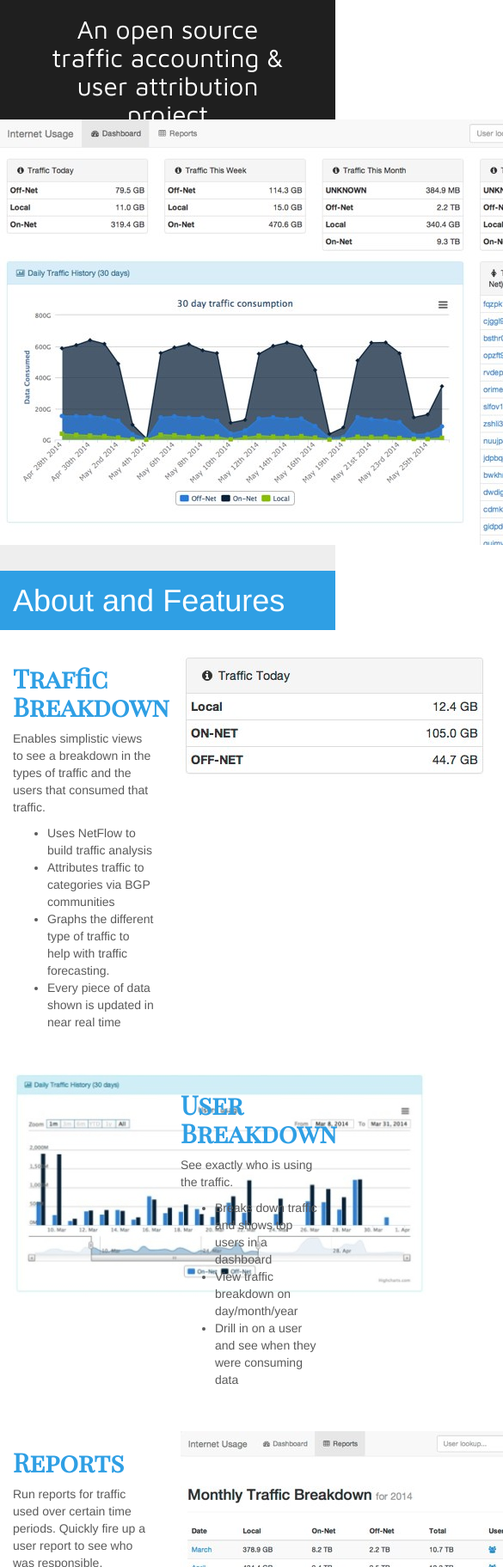
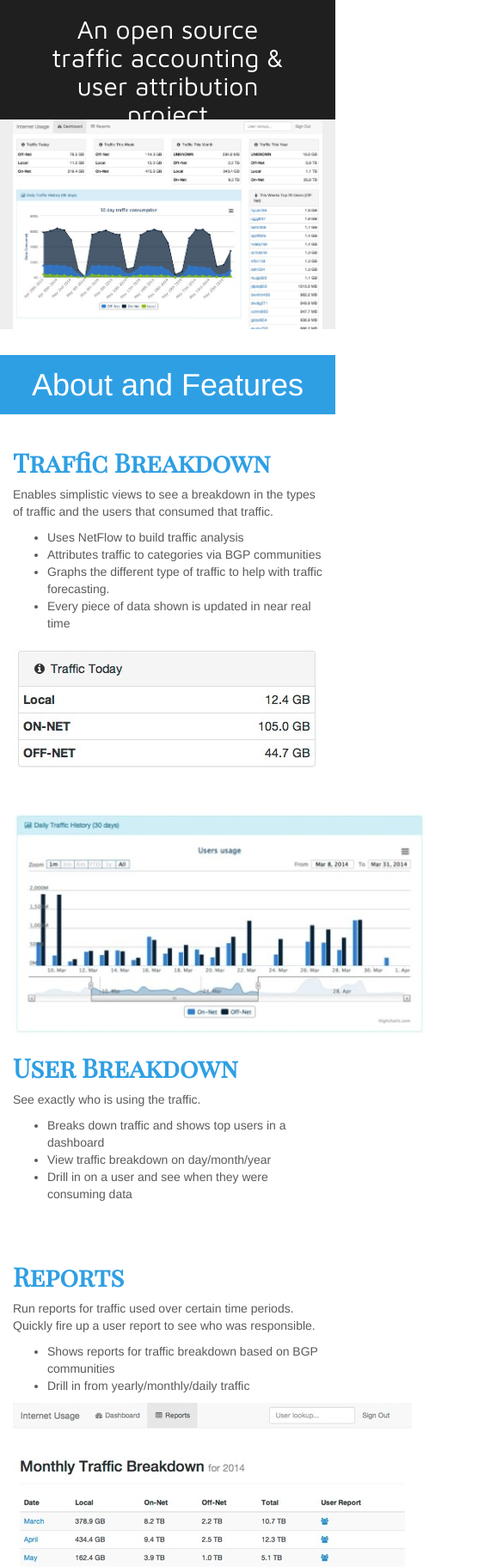
Before and after one commit to uowits/herbert-gui, a website: page app/index.html in a window 390 px wide. Shown: the part 177-2000 px from the top of the page at 86% size, 585 px wide, since content can reach past the window. Drawn offline with nearby package versions, Linux system fonts and the light colour scheme; files that its build step writes are made by us from their sources; files whose address does not match are found by name.

Commit message:
Fixed formatting for mobile devices

```diff
--- a/app/index.html
+++ b/app/index.html
@@ -61,18 +61,24 @@
 	</header>
 </section>
 
-<section id="mainScreenshot" class="mainLogo text-center">
-	<img src="images/screenshot.jpg" />
-</section>
+<div class="container">
+	<div class="row text-center">
+		<section id="mainScreenshot" class="mainLogo">
+			<div class="col-md-12">
+				<img class="img-responsive" style="display:block" src="images/screenshot.jpg" />
+			</div>
+		</section>
+	</div>
+</div>
 
 <div class="breaker">
-	<h1 id="about" class="text-">About and Features</h1>
+	<h1 id="about" class="text-center">About and Features</h1>
 </div>
 
 <section class="content container">
 
-	<div class="row -row">
-		<div class="col-xs-6 ">
+	<div class="row">
+		<div class="col-md-6">
 			<h2>Traffic Breakdown</h2>
 			<p>
 				Enables simplistic views to see a breakdown in the types of traffic
@@ -85,16 +91,16 @@
 				<li>Every piece of data shown is updated in near real time</li>
 			</ul>
 		</div>
-		<div class="col-xs-6 ">
+		<div class="col-md-6">
 			<img src="images/DailyReport.jpg" />
 		</div>
 	</div>
 
-	<div class="row -row">
-		<div class="col-xs-6 ">
+	<div class="row">
+		<div class="col-md-6">
 			<img src="images/usertraffichistory.jpg" />
 		</div>
-		<div class="col-xs-6 ">
+		<div class="col-md-6">
 			<h2>User Breakdown</h2>
 			<p>
 				See exactly who is using the traffic.
@@ -107,8 +113,8 @@
 		</div>
 	</div>
 
-	<div class="row -row">
-		<div class="col-xs-6 ">
+	<div class="row">
+		<div class="col-md-6 ">
 			<h2>Reports</h2>
 			<p>
 				Run reports for traffic used over certain time periods.  Quickly fire up a user report to see who
@@ -119,16 +125,16 @@
 				<li>Drill in from yearly/monthly/daily traffic</li>
 			</ul>
 		</div>
-		<div class="col-xs-6 ">
+		<div class="col-md-6 ">
 			<img src="images/report.jpg" />
 		</div>
 	</div>
 
-	<div class="row -row">
-		<div class="col-sm-6 ">
+	<div class="row">
+		<div class="col-md-6 ">
 			<img src="images/technology.png" />
 		</div>
-		<div class="col-sm-6 ">
+		<div class="col-md-6 ">
 			<h2>Technology</h2>
 			<p>
 				Project built on a foundation of open-source projects meaning it's
@@ -142,14 +148,14 @@
 		</div>
 	</div>
 
-	<div class="row -row">
-		<div class="col-sm-6 ">
+	<div class="row">
+		<div class="col-md-6 ">
 			<h2>Video</h2>
 			<p>
 				See the project in action.
 			</p>
 		</div>
-		<div class="col-sm-6 ">
+		<div class="col-md-6 ">
 			<iframe width="480" height="350" src="//www.youtube.com/embed/uJ-n_GqA7Ag" frameborder="0" allowfullscreen></iframe>
 		</div>
 	</div>
```
Also changed, not shown: dist/images/DailyReport.jpg (deleted), dist/index.html.
